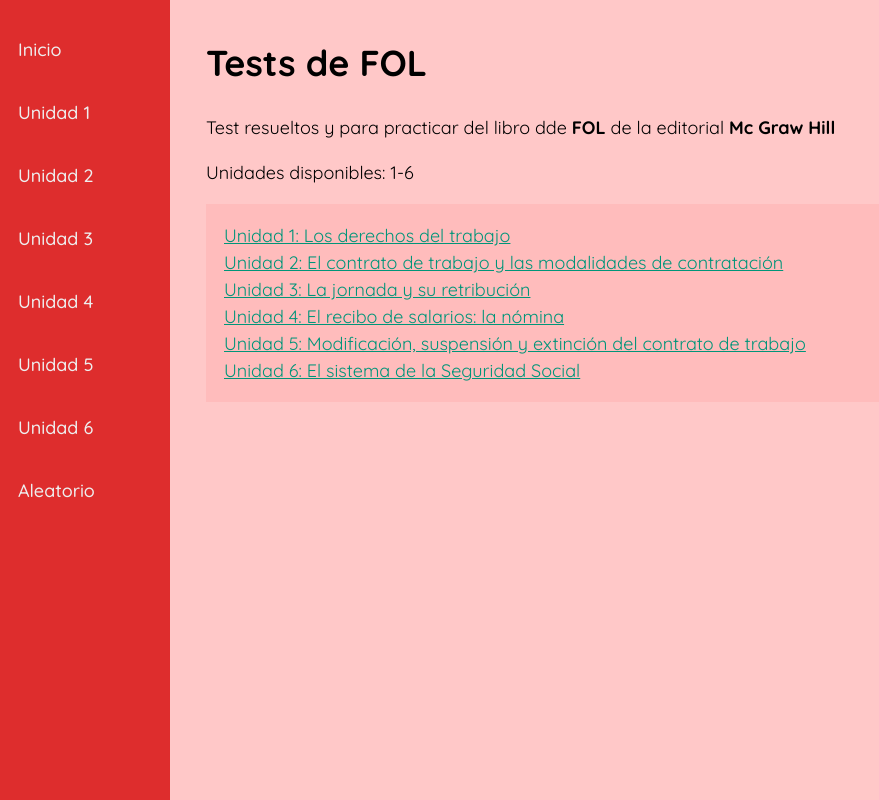
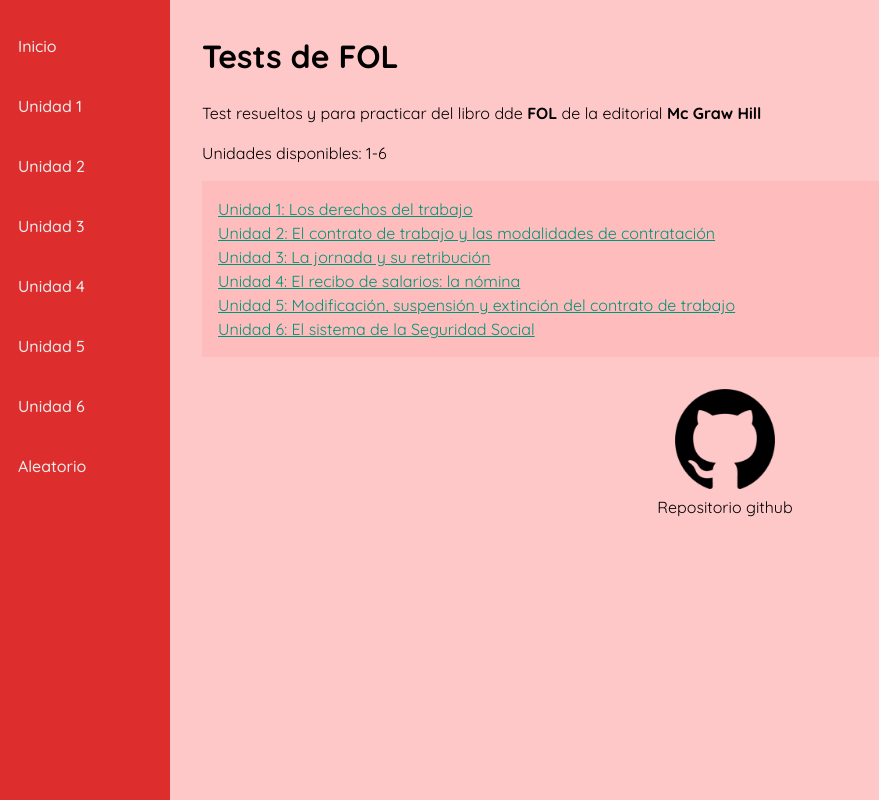
Before and after one commit to codebase011/tests-fol, a plain HTML site: page index.html in a window 1280 px wide. Shown: the whole page, without its empty margins (0-879 px from the left). Drawn offline with Linux system fonts and the light colour scheme.

```diff
--- a/static/css/index.css
+++ b/static/css/index.css
@@ -9,7 +9,7 @@
     --nav-width: 170px;
     margin: 0 0 0 var(--nav-width);
     font-family: 'Quicksand', sans-serif;
-    font-size: 18px;
+    font-size: 16px;
     /* background-color: #a5d3e37e; */
     background-color: rgba(255, 171, 171, 0.652);
     /* color: #041608; */
@@ -144,6 +144,20 @@
 
 button:active {
     background-color: rgb(255, 8, 8);
+}
+
+#github_logo {
+    width: 100px;
+}
+
+/* figure img, figure figcaption {
+    text-align: center;
+} */
+
+figure {
+    display: flex;
+    flex-direction: column;
+    align-items: center;
 }
 
 
--- a/static/js/index.js
+++ b/static/js/index.js
@@ -62,25 +62,29 @@
 
     switch (true) {
         case hash === '#/':
-            let botonesUnidades = '<div class="bloque_unidades_disponibles">';
+            let enlacesUnidades = '<div class="bloque_unidades_disponibles">';
 
 
             for (let numUnidad = 0; numUnidad < unidades.length; numUnidad++) {
-                botonesUnidades += `
+                enlacesUnidades += `
                         <li>
                             <a href="#/test/${numUnidad + 1}"  onClick="menuOnClick()">
-                                Unidad ${numUnidad + 1}: ${unidades[numUnidad]["titulo"]}
+                                Unidad ${numUnidad + 1}: ${unidades[numUnidad].titulo}
                             </a>
                         </li>
                 `;
             }
-            botonesUnidades += "</div>";
+            enlacesUnidades += "</div>";
 
             cambiarContenido(`
                 <h1>Tests de FOL</h1>
                 <p>Test resueltos y para practicar del libro dde <b>FOL</b> de la editorial <b>Mc Graw Hill</b></p>
                 <p>Unidades disponibles: 1-${unidades.length}</p>
-                ${botonesUnidades}
+                ${enlacesUnidades}
+                <figure>
+                    <a href="https://github.com/codebase011/tests-fol" ><img id="github_logo" src="static/imgs/github_logo2.png" alt="github_logo"></a>
+                    <figcaption>Repositorio github</figcaption>
+                </figure>
             `);
 
             break;
```
Also changed, not shown: static/imgs/github_logo.jpg (added), static/imgs/github_logo2.png (added).
